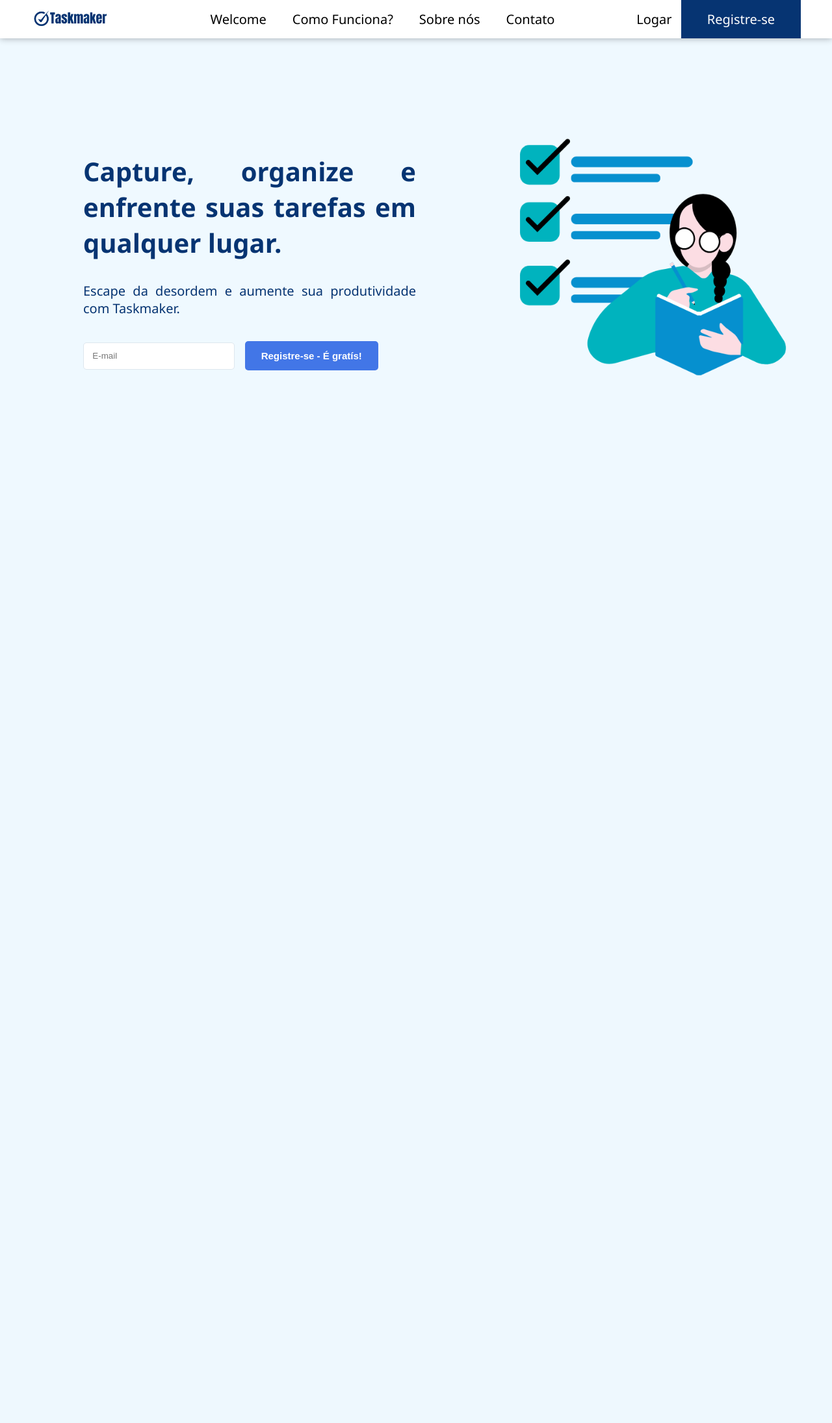
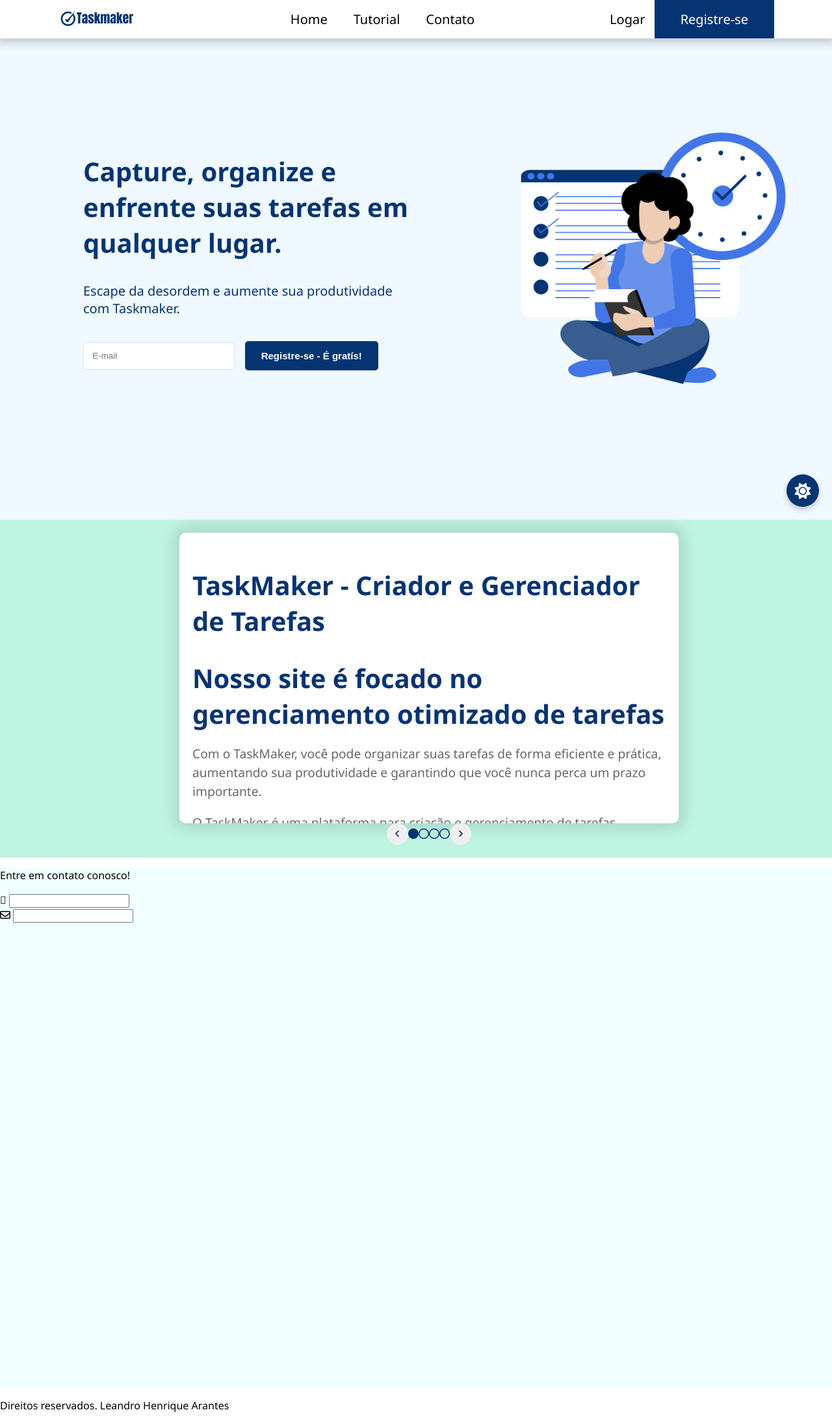
Before and after one commit to Leandr0Arantes/TaskMaker, a PHP site: page / in a window 1280 px wide. Shown: the whole page at 65% size. Before the commit the page ends 578 px from the top, so only its background shows below. Run offline with PHP 8.4, Linux system fonts and the light colour scheme.

Commit message:
Atualização de design da index, feito tema claro e escuro do home

```diff
--- a/assets/css/index.css
+++ b/assets/css/index.css
@@ -9,15 +9,54 @@
     font-family: 'Segoe UI', Tahoma, Geneva, Verdana, sans-serif;
 }
 
+body .btn-tema {
+    position: fixed;
+    bottom: 20px;
+    right: 20px;
+    cursor: pointer;
+    box-shadow: 0px 4px 8px rgba(0, 0, 0, 0.2);
+    transition: background-color 0.3s ease;
+    border: none;
+    border-radius: 50%;
+    width: 50px;
+    height: 50px;
+    background-color: var(--btn-tema);
+    color: white;
+}
+
+body .btn-tema i {
+    font-size: 25px;
+}
+
+body .btn-tema:hover {
+    background-color: var(--btn-tema-hover);
+}
+
 /* VARIAVEIS DAS CORES DO SITE */
 :root {
-    --backgroud-header: white;
+    --background-header: white;
+    --background-home: rgb(239, 249, 255);
     --font-header: black;
+    --btn-tema: #063472;
+    --btn-tema-hover:#4276e7;
+    --btn-signin:#063472;
+    --btn-signin-hover:#4276e7;
+    --input-signin: white;
+    --input-signin-border: rgb(221, 231, 238);
+    --font-home: #063472;
 }
 
 .dark-theme {
-    --backgroud-header: rgb(17, 17, 17);
+    --background-header: rgb(17, 17, 17);
+    --background-home: rgb(41, 41, 41);
     --font-header: white;
+    --btn-tema: black;
+    --btn-tema-hover:#8a8a8a;
+    --btn-signin:#7097ea;
+    --btn-signin-hover:#4276e7;
+    --input-signin: rgb(61, 61, 61);
+    --input-signin-border: rgb(43, 43, 43);
+    --font-home: white;
 }
 /* VARIAVEIS DAS CORES DO SITE */
 
@@ -29,16 +68,16 @@
     display: flex;
     justify-content: space-around;
     align-items: center;
-    background-color: var(--backgroud-header);
+    background-color: var(--background-header);
     transition: 1s;
 }
 
 header.scrolled {
-    box-shadow: 0px 0px 10px rgba(0, 0, 0, 0.336);
+    box-shadow: 0px 0px 15px 5px rgba(0, 0, 0, 0.225);
 }
 
 header:hover {
-    box-shadow: 0px 0px 10px rgba(0, 0, 0, 0.336);
+    box-shadow: 0px 0px 15px 5px rgba(0, 0, 0, 0.225);
 }
 
 
@@ -80,29 +119,30 @@
 }
 
 header .btn-header .sign-in {
-    background-color: #063472;
+    background-color: var(--btn-signin);
     padding: 0.8em 2em;
     color: white;
-    transition: 1s;
+    transition: 0.5s;
 }
 
 header .btn-header .sign-in:hover{
-    background-color: #072244;
+    background-color: var(--btn-signin-hover);
 }
 
 /* HEADER */
 
-/* WELCOME */
-.welcome {
+/* HOME */
+.home {
     width: 100%;
     height: 100vh;
-    background-color: rgb(239, 249, 255);
+    background-color: var(--background-home);
     display: flex;
     justify-content: center;
     align-items: center;
+    transition: 1s;
 }
 
-.welcome .conteudo {
+.home .conteudo {
     width: 40%;
     display: flex;
     justify-content: center;
@@ -111,23 +151,22 @@
     padding: 2em;
 }
 
-.welcome .conteudo h1 {
+.home .conteudo h1 {
     width: 100%;
-    color: #063472;
-    text-align: justify;
+    color: var(--font-home);
+    text-align: left;
     font-size: 40px;
-
 }
 
-.welcome .conteudo p {
+.home .conteudo p {
     width: 100%;
     margin: 0 0 0.5em 0;
-    color: #063472;
-    text-align: justify;
+    color: var(--font-home);
+    text-align: left;
     font-size: 20px;
 }
 
-.welcome .conteudo form {
+.home .conteudo form {
     width: 100%;
     height: 100px;
     display: flex;
@@ -135,20 +174,21 @@
     align-items: center;
 }
 
-.welcome .conteudo form input {
+.home .conteudo form input {
     color: #063472;
     text-align: justify;
-    border: 1px solid rgb(221, 231, 238);
+    border: 1px solid var(--input-signin-border);
+    background-color: var(--input-signin);
     width: 40%;
     height: 3em;
     border-radius: 5px;
     padding: 0px 1em;
 }
 
-.welcome .conteudo form button {
+.home .conteudo form button {
     color: white;
     text-align: justify;
-    background-color: #4276e7;
+    background-color: var(--btn-signin);
     width: 40%;
     height: 3em;
     border: none;
@@ -161,22 +201,22 @@
     transition: 0.5s;
 }
 
-.welcome .conteudo form button:hover {
-    background-color: #063472;
+.home .conteudo form button:hover {
+    background-color: var(--btn-signin-hover);
 }
 
 
-.welcome .imagem {
+.home .imagem {
     width: 40%;
 }
 
-.welcome .imagem img{
+.home .imagem img{
     width: 80%;
     height: 90%;
     margin-left: 8em;
 }
 
-/* WELCOME */
+/* HOME */
 
 /* CONTATO */
 .contato {
--- /dev/null
+++ b/assets/javaScript/index.js
@@ -0,0 +1,79 @@
+const containers = document.querySelectorAll('.funcionalidades .container');
+const circles = document.querySelectorAll('.botoes span i');
+let indexAtual = 0;
+
+document.getElementById('btn-next').addEventListener('click', function() {
+    containers[indexAtual].classList.remove('active');
+    circles[indexAtual].classList.replace('fa-solid', 'fa-regular');
+
+    indexAtual++;
+
+    if (indexAtual >= containers.length) {
+        indexAtual = 0;
+    }
+
+    containers[indexAtual].classList.add('active');
+    circles[indexAtual].classList.replace('fa-regular', 'fa-solid');
+});
+
+document.getElementById('btn-prev').addEventListener('click', function() {
+    containers[indexAtual].classList.remove('active');
+    circles[indexAtual].classList.replace('fa-solid', 'fa-regular');
+
+    if (indexAtual <= 0) {
+        indexAtual = containers.length;
+    }
+
+    indexAtual--;
+
+    containers[indexAtual].classList.add('active');
+    circles[indexAtual].classList.replace('fa-regular', 'fa-solid');
+});
+
+window.addEventListener('scroll', function() {
+    const header = document.querySelector('header');
+    if (window.scrollY > 1) {
+        header.classList.add('scrolled');
+    } else {
+        header.classList.remove('scrolled');
+    }
+});
+
+document.getElementById('btn-tema').addEventListener('click', function() {
+    const icon = document.querySelector('.btn-tema i');
+    const body = document.querySelector('body');
+    const imgLogo = document.getElementById('imagem-logo');
+    const imgHome = document.getElementById('imagem-home');
+    if (icon.classList.contains('fa-sun')) {
+        icon.classList.replace('fa-sun', 'fa-moon');
+        body.classList.add('dark-theme');
+        imgLogo.src = 'assets/images/taskmaker_logo_white.png';
+        imgHome.src = 'assets/images/img_home_dark.png';
+        localStorage.setItem('theme', 'dark');
+    } else {
+        icon.classList.replace('fa-moon', 'fa-sun');
+        body.classList.remove('dark-theme');
+        imgLogo.src = 'assets/images/taskmaker_logo_blue.png';
+        imgHome.src = 'assets/images/img_home.png';
+        localStorage.setItem('theme', 'light');
+    }
+});
+
+document.addEventListener('DOMContentLoaded', function() {
+    const body = document.querySelector('body');
+    const icon = document.querySelector('.btn-tema i');
+    const imgLogo = document.getElementById('imagem-logo');
+    const imgHome = document.getElementById('imagem-home');
+    const theme = localStorage.getItem('theme');
+    if (theme === 'dark') {
+        body.classList.add('dark-theme');
+        icon.classList.replace('fa-sun', 'fa-moon');
+        imgLogo.src = 'assets/images/taskmaker_logo_white.png';
+        imgHome.src = 'assets/images/img_home_dark.png';
+    } else {
+        body.classList.remove('dark-theme');
+        icon.classList.replace('fa-moon', 'fa-sun');
+        imgLogo.src = 'assets/images/taskmaker_logo_blue.png';
+        imgHome.src = 'assets/images/img_home.png';
+    }
+});
--- a/index.php
+++ b/index.php
@@ -17,9 +17,8 @@
         </div>
         <nav>
             <ul>
-                <li><a href="#">Welcome</a></li>
-                <li><a href="#funcionalidades">Como Funciona?</a></li>
-                <li><a href="#sobre_nos">Sobre nós</a></li>
+                <li><a href="#">Home</a></li>
+                <li><a href="#funcionalidades">Tutorial</a></li>
                 <li><a href="#contato">Contato</a></li>
             </ul>
         </nav>
@@ -28,7 +27,8 @@
             <a class="sign-in" href="pages/cadastro.php">Registre-se</a>
         </div>
     </header>
-    <section class="welcome">
+    <button class="btn-tema" id="btn-tema"><i class="fa-solid fa-sun"></i></button>
+    <section class="home">
         <div class="conteudo">
             <h1>Capture, organize e enfrente suas tarefas em qualquer lugar.</h1>
             <p>Escape da desordem e aumente sua produtividade com Taskmaker.</p>
@@ -38,10 +38,9 @@
             </form>
         </div>
         <div class="imagem">
-            <img src="assets/images/img_welcome.png" alt="">
+            <img id="imagem-home" src="assets/images/img_home.png" alt="">
         </div>
     </section>
-      <!--
     <section id="funcionalidades" class="funcionalidades">
         <div class="container active">
             <div class="conteudo">
@@ -104,6 +103,7 @@
             <button id="btn-next"><i class="fa-solid fa-angle-right"></i></button>
         </div>
     </section>
+
     <section id="sobre_nos" class="sobre_nos"></section>
     <section id="contato" class="contato">
         <form action="" method="post">
@@ -122,50 +122,8 @@
     <footer>
         <p>Direitos reservados. Leandro Henrique Arantes</p>
     </footer>
-    <script>
-        const containers = document.querySelectorAll('.funcionalidades .container');
-        const circles = document.querySelectorAll('.botoes span i');
-        let indexAtual = 0;
 
-        document.getElementById('btn-next').addEventListener('click', function() {
-            containers[indexAtual].classList.remove('active');
-            circles[indexAtual].classList.replace('fa-solid', 'fa-regular');
-
-            indexAtual++;
-
-            if (indexAtual >= containers.length) {
-                indexAtual = 0
-            }
-
-            containers[indexAtual].classList.add('active');
-            circles[indexAtual].classList.replace('fa-regular', 'fa-solid');
-
-        })
-
-        document.getElementById('btn-prev').addEventListener('click', function() {
-            containers[indexAtual].classList.remove('active');
-            circles[indexAtual].classList.replace('fa-solid', 'fa-regular');
-
-            if (indexAtual <= 0) {
-                indexAtual = containers.length;
-            }
-
-            indexAtual--;
-
-            containers[indexAtual].classList.add('active');
-            circles[indexAtual].classList.replace('fa-regular', 'fa-solid');
-        })
-
-        window.addEventListener('scroll', function() {
-            const header = document.querySelector('header');
-            if (window.scrollY > 1) {
-                header.classList.add('scrolled');
-            } else {
-                header.classList.remove('scrolled');
-            }
-        });
-    </script>
-    -->
+    <script src="assets/javaScript/index.js"></script>
 </body>
 
 <?php
--- a/testes/jogo_advinhacao.html
+++ b/testes/jogo_advinhacao.html
@@ -25,7 +25,7 @@
             } else if (valor > number) {
                 window.alert('O número é menor que ' + valor);
             } else if (valor < number) {
-                window.alert('O número é  que ' + valor);
+                window.alert('O número é maior que ' + valor);
             }
         })
 
```
Also changed, not shown: assets/images/img_home.png (added), assets/images/img_home_dark.png (added).
